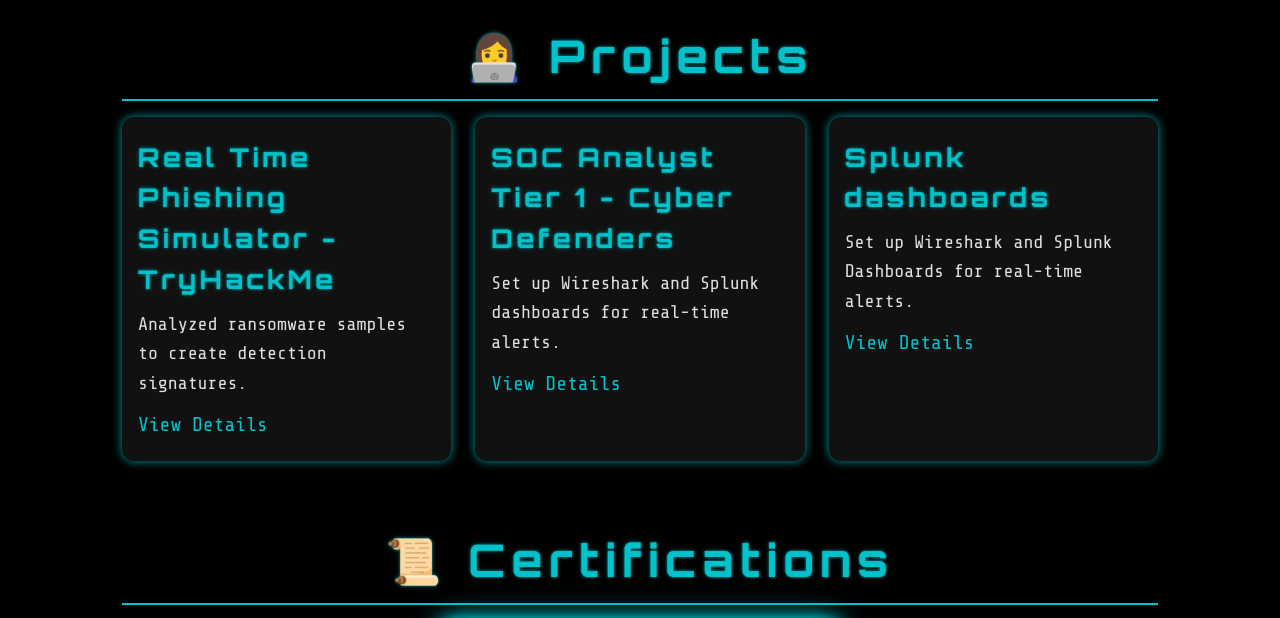
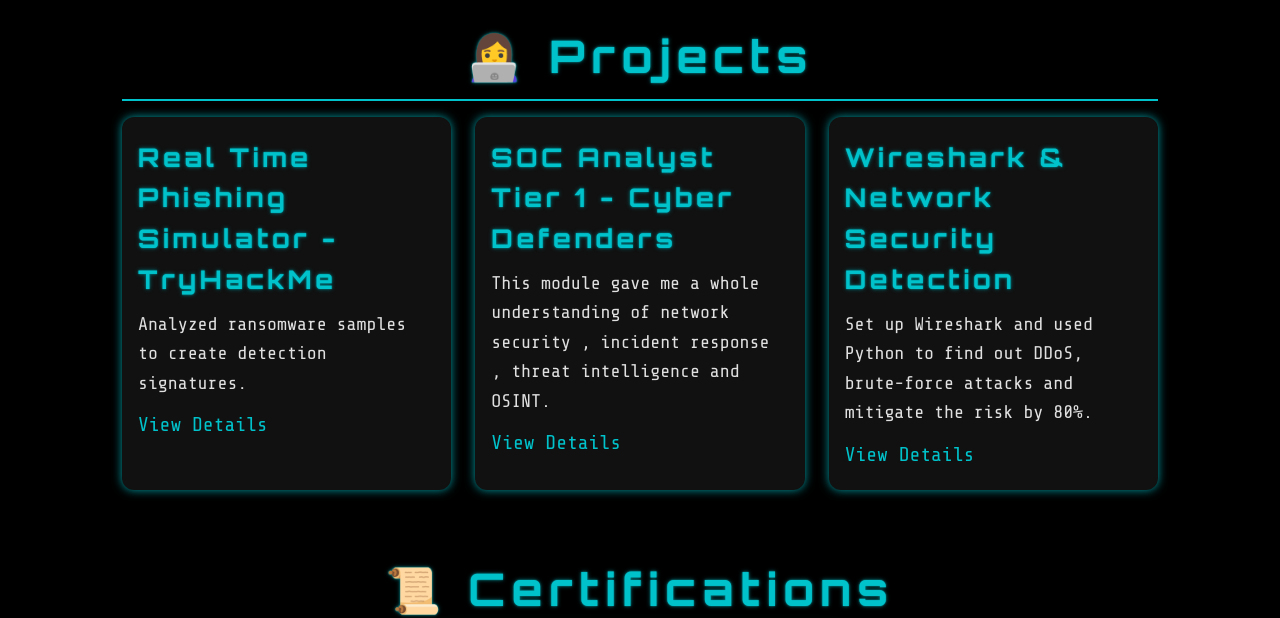
Before and after one commit to Dharma-ghub/my-portfolio, a plain HTML site: page index.html in a window 1280 px wide. Shown: the part 1300-1918 px from the top of the page. Drawn offline with nearby package versions, Linux system fonts and the light colour scheme.

Commit message:
Update index.html

```diff
--- a/index.html
+++ b/index.html
@@ -447,12 +447,12 @@
         </div>
         <div class="card">
           <h3>SOC Analyst Tier 1 - Cyber Defenders</h3>
-          <p>Set up Wireshark and Splunk dashboards for real-time alerts.</p>
+          <p>This module gave me a whole understanding of network security , incident response , threat intelligence and OSINT.</p>
           <a href="#" target="_blank" rel="noopener">View Details</a>
         </div>
         <div class="card">
-          <h3>Splunk dashboards</h3>
-          <p>Set up Wireshark and Splunk Dashboards for real-time alerts.</p>
+          <h3>Wireshark & Network Security Detection</h3>
+          <p>Set up Wireshark and used Python to find out DDoS, brute-force attacks and mitigate the risk by 80%.</p>
           <a href="#" target="_blank" rel="noopener">View Details</a>
         </div>
 
```
